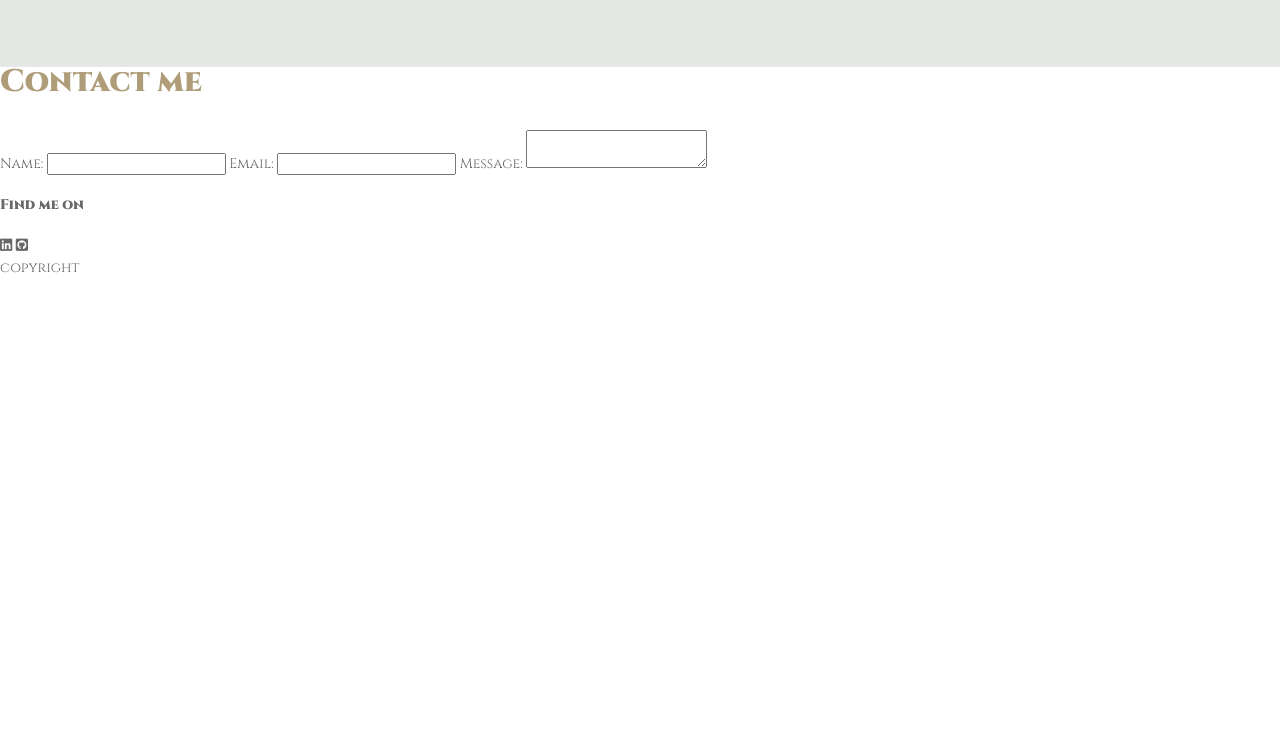
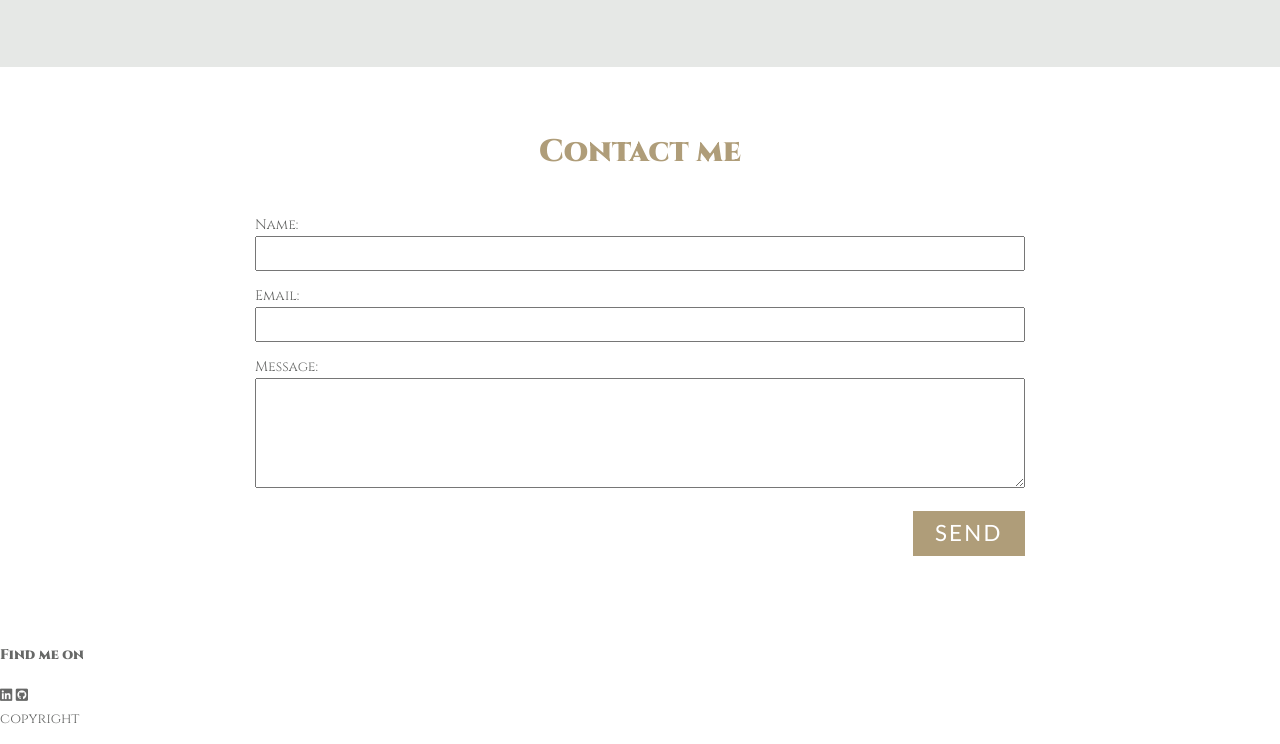
Before and after one commit to PSDvlpr/Portfolio, a website: page index.html in a window 1280 px wide. Shown: the part 3312-4056 px from the top of the page. Before the commit the page ends 3606 px from the top, so only its background shows below. Drawn offline with Linux system fonts and the light colour scheme.

Commit message:
Add Contacts stylings

```diff
--- a/index.html
+++ b/index.html
@@ -5,8 +5,8 @@
     <meta name="viewport" content="width=device-width, initial-scale=1.0">
     <meta http-equiv="X-UA-Compatible" content="ie=edge">
     <title>Piotr Strzelecki - Portfolio</title>
+    <link rel="stylesheet" href="https://use.fontawesome.com/releases/v5.0.13/css/all.css" integrity="sha384-DNOHZ68U8hZfKXOrtjWvjxusGo9WQnrNx2sqG0tfsghAvtVlRW3tvkXWZh58N9jp" crossorigin="anonymous">
     <link rel="stylesheet" href="css/style.css">
-    <link rel="stylesheet" href="https://use.fontawesome.com/releases/v5.0.13/css/all.css" integrity="sha384-DNOHZ68U8hZfKXOrtjWvjxusGo9WQnrNx2sqG0tfsghAvtVlRW3tvkXWZh58N9jp" crossorigin="anonymous">
 </head>
 <body>
 
@@ -109,6 +109,7 @@
     </section>
 
     <section class="contact">
+        <div class="container">
             <h2>Contact me</h2>
             <form action="">
                 <label class="name">Name:
@@ -122,7 +123,10 @@
                 <label class="message">Message:
                     <textarea name="" id="message"></textarea>
                 </label>
+
+                <input class="button" type="submit" value="SEND" />
             </form>
+        </div>
     </section>
 
     <footer>
--- a/scss/partials/_all.scss
+++ b/scss/partials/_all.scss
@@ -3,3 +3,4 @@
 @import 'sec';
 @import 'about';
 @import 'portfolio';
+@import 'contact';
--- /dev/null
+++ b/scss/partials/_contact.scss
@@ -0,0 +1,42 @@
+.contact {
+    padding: 5em 0;
+
+    h2 {
+        text-align: center;
+    }
+}
+
+form {
+    display: flex;
+    flex-direction: column;
+}
+
+label {
+    display: block;
+    margin-top: 1em;
+    color: $gray;
+}
+
+input,
+textarea {
+    display: block;
+    padding: .3em;
+    box-sizing: border-box;
+    width: 100%;
+    font-size: 1.1rem;
+}
+
+textarea {
+    min-height: 6.25em;
+}
+
+.button {
+    @include Lato($fs: 1.4rem, $color: $white);
+    display: inline-block;
+    width: auto;
+    margin-top: 1em;
+    margin-left: auto;
+    background: $gold;
+    border: none;
+    padding: .5em 1em;
+}
--- a/scss/style.scss
+++ b/scss/style.scss
@@ -1,3 +1,3 @@
+@import './vendor/normalize';
 @import './modules/all';
 @import './partials/all';
-@import './vendor/normalize';
```
Also changed, not shown: css/style.css, 1 other file. Lines whose indentation alone changed are shown as unchanged.
